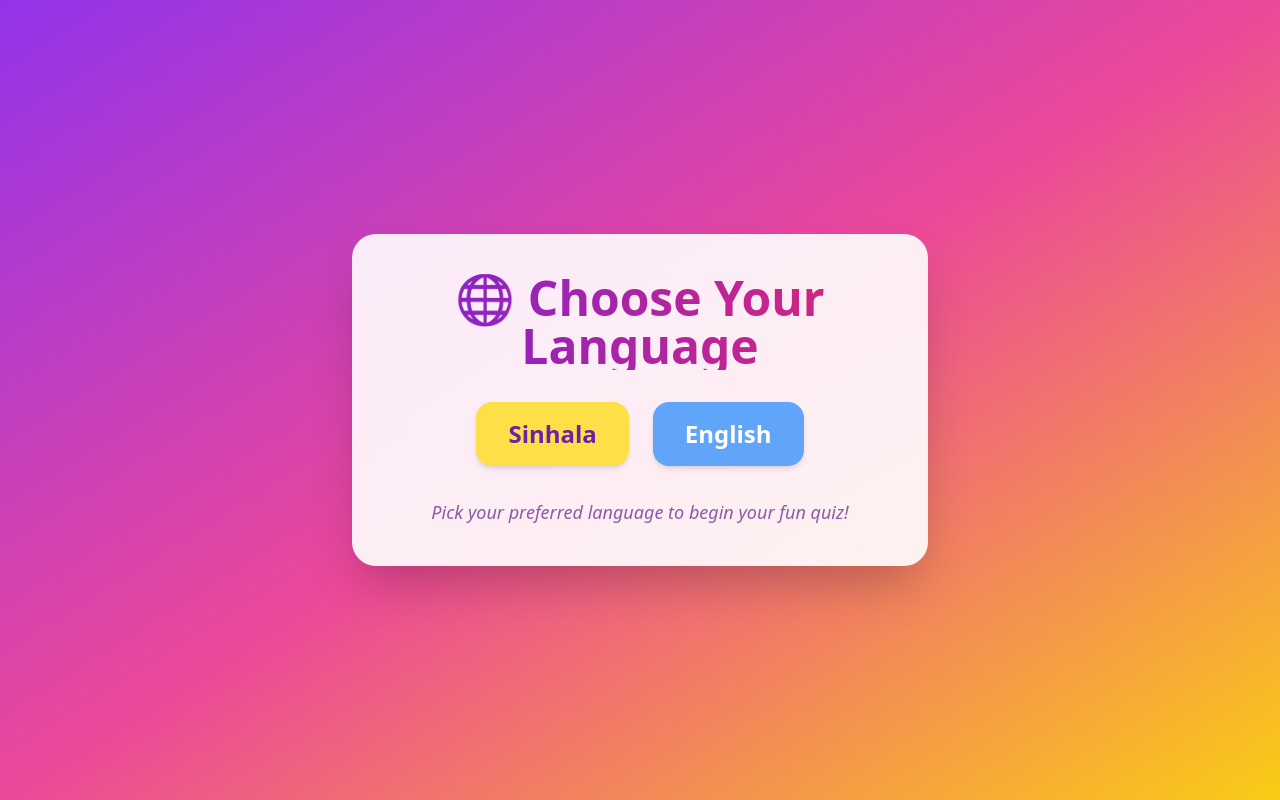
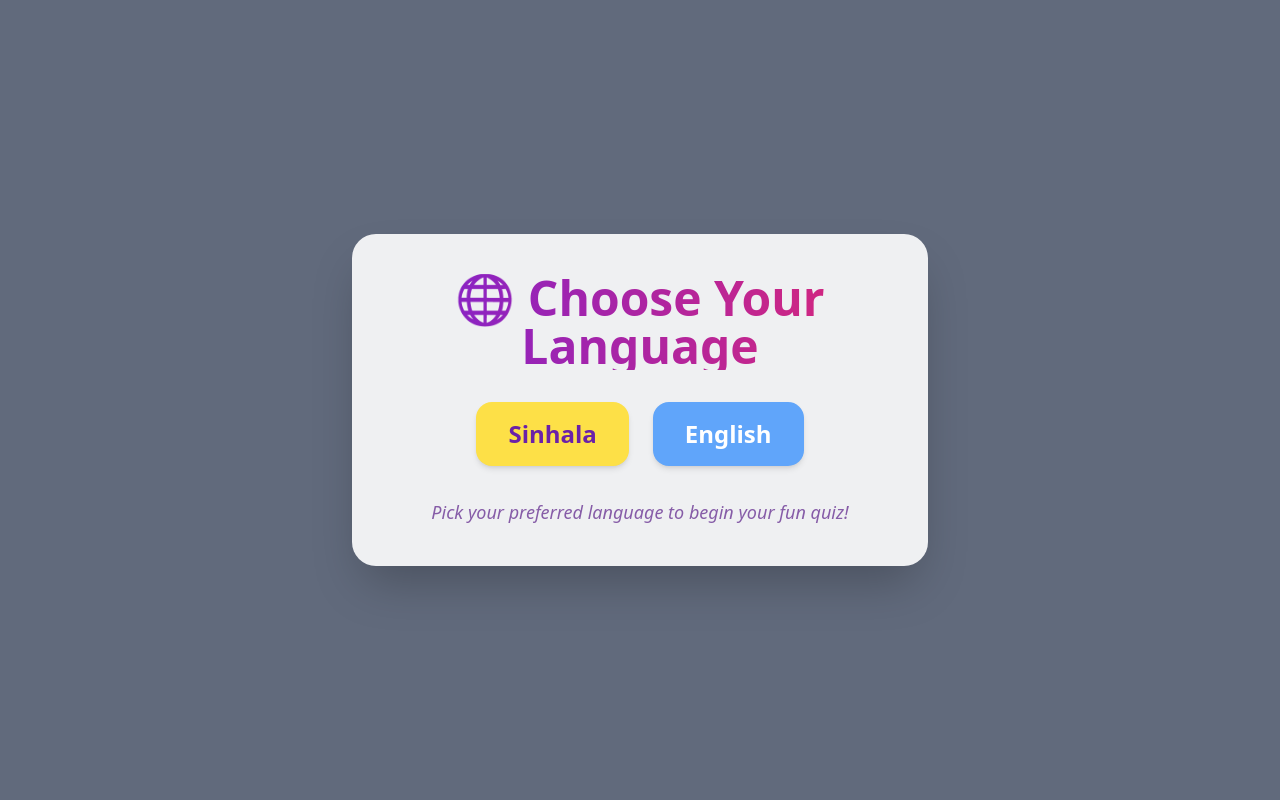
Before and after one commit to Ireshaprabodhani/ACCA-Platform, a React (Vite) app in the folder frontend/: page /language-selection in a window 1280 px wide. Built offline with nearby package versions, Linux system fonts and the light colour scheme; no server answers.

Commit message:
Update LanguageSelectionPage.jsx

```diff
--- a/frontend/src/pages/LanguageSelectionPage.jsx
+++ b/frontend/src/pages/LanguageSelectionPage.jsx
@@ -33,7 +33,7 @@
   }, []);
 
   return (
-    <div className="min-h-screen flex items-center justify-center bg-gradient-to-br from-purple-600 via-pink-500 to-yellow-400 p-6">
+    <div className="min-h-screen flex items-center justify-center bg-[#616a7c] p-6">
       {/* 🎵 Background Music */}
       <audio ref={audioRef} src={music} preload="auto" />
 
```
